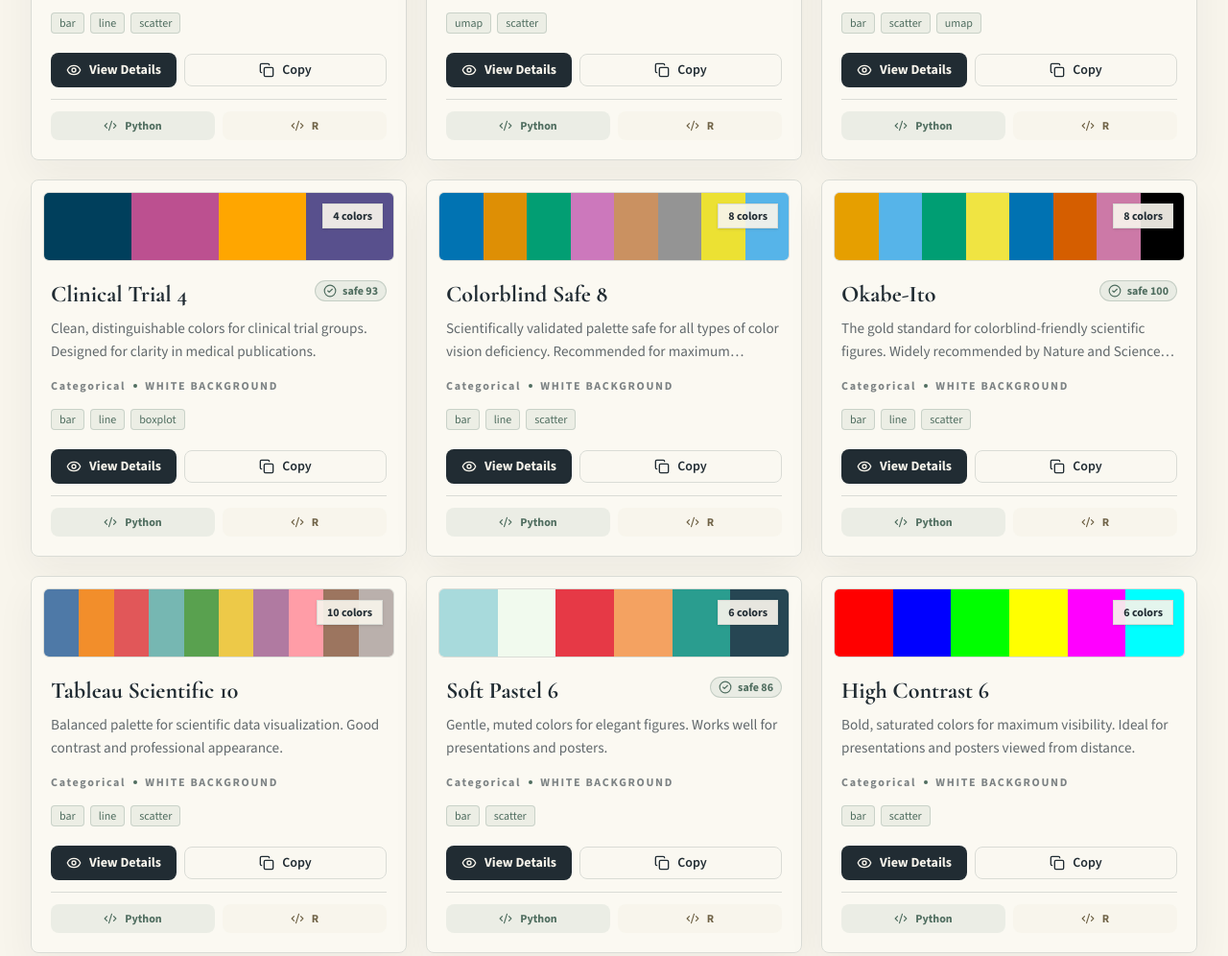
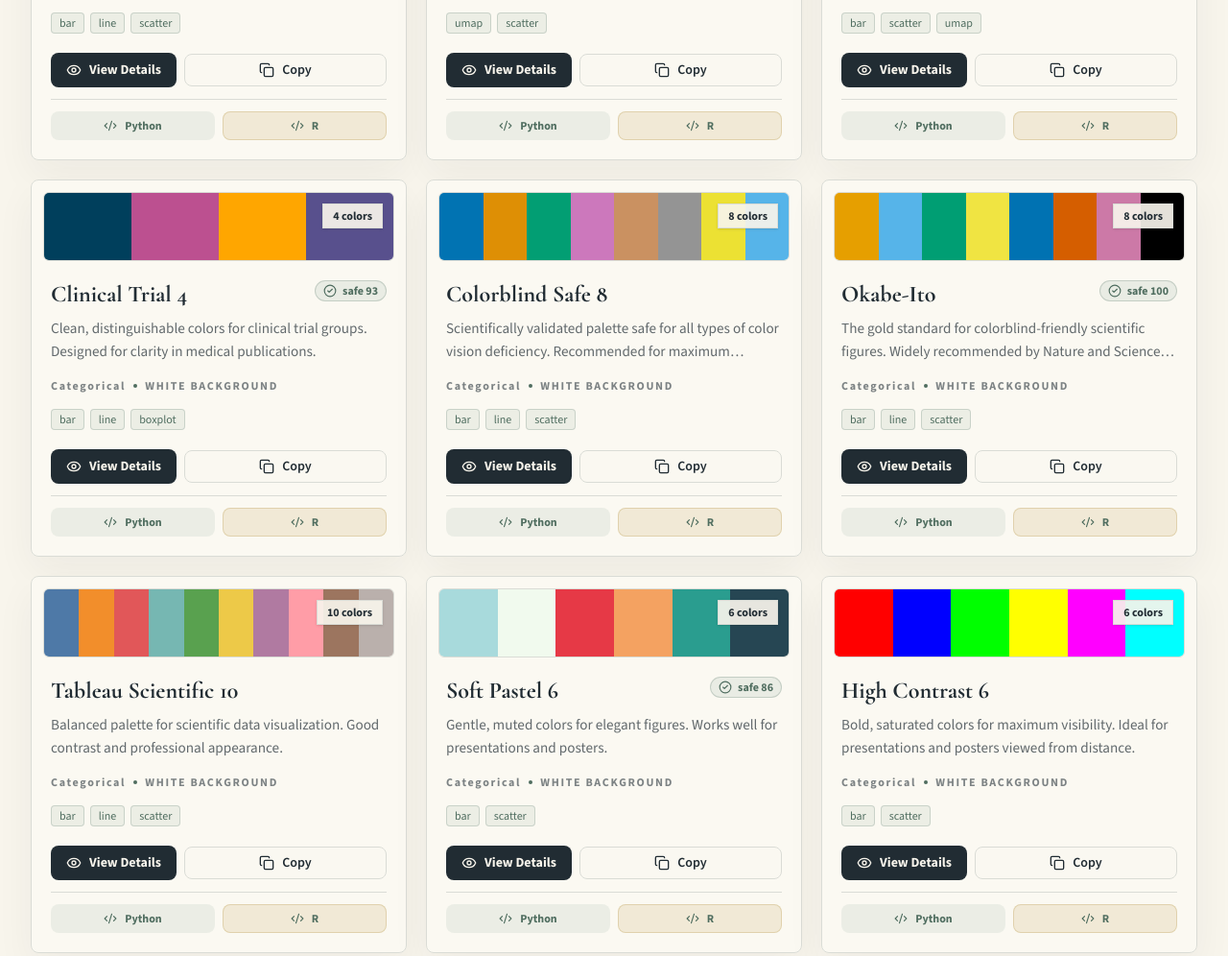
Before and after one commit to fantasticjoe/SciPalette, an Astro site: page /palettes in a window 1280 px wide. Shown: the part 924-1920 px from the top of the page at 96% size. Built offline with nearby package versions, Linux system fonts and the light colour scheme; Astro itself is replaced by a stand-in of ours.

Commit message:
Tune palette card export button contrast

```diff
--- a/src/components/PaletteCard.tsx
+++ b/src/components/PaletteCard.tsx
@@ -76,7 +76,7 @@
           </button>
           <button
             onClick={() => navigator.clipboard.writeText(generateRCode(palette.colors))}
-            className="sp-button-secondary flex-1 border-transparent bg-[rgb(248_245_236_/_0.9)] px-3 py-1.5 text-xs text-[#6f6246]"
+            className="sp-button-secondary flex-1 border-[rgb(191_160_90_/_0.34)] bg-[rgb(191_160_90_/_0.18)] px-3 py-1.5 text-xs text-[#4f6d5f] hover:bg-[rgb(191_160_90_/_0.28)]"
             title="Copy R code"
           >
             <Code2 className="h-3.5 w-3.5" />
```
